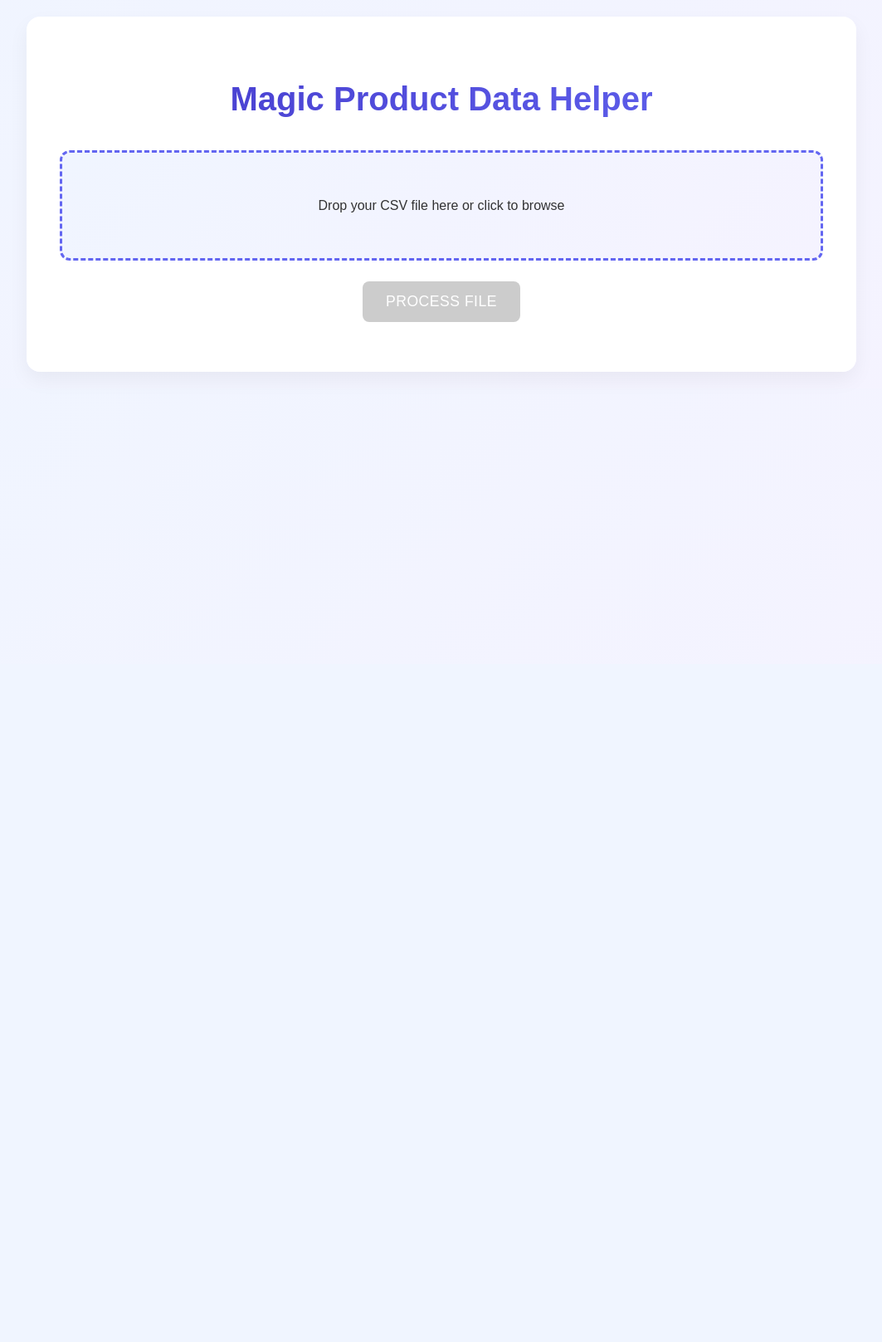
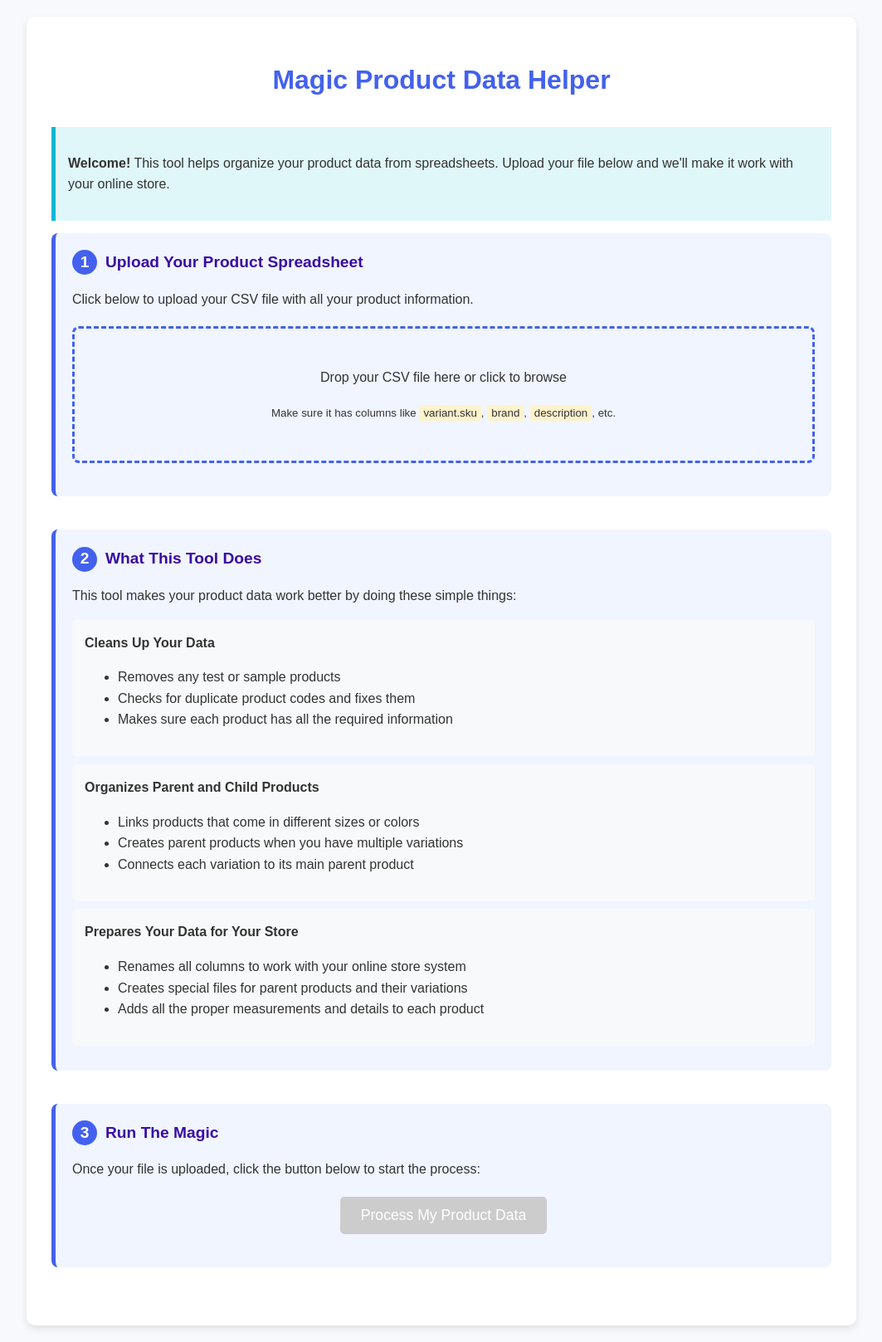
Before and after one commit to jonahumans/Migration-Assistant, a Flask app: page / in a window 1280 px wide. Shown: the whole page at 83% size, without its empty margins (108-1171 px from the left). Before the commit the page ends 448 px from the top, so only its background shows below. Run offline with Flask 3, Linux system fonts and the light colour scheme.

Commit message:
Restored to 'e5a860c527cb205571e6ed9150c6dfc2ef11d926'
Replit-Restored-To:e5a860c527cb205571e6ed9150c6dfc2ef11d926

```diff
--- a/templates/index.html
+++ b/templates/index.html
@@ -1,3 +1,4 @@
+
 <!DOCTYPE html>
 <html lang="en">
 <head>
@@ -12,155 +13,275 @@
             max-width: 1000px;
             margin: 0 auto;
             padding: 20px;
-            background: linear-gradient(135deg, #f0f5ff 0%, #f5f3ff 100%);
+            background-color: #f7f9fc;
         }
         .container {
-            background-color: rgba(255, 255, 255, 0.95);
-            padding: 40px;
-            border-radius: 16px;
-            box-shadow: 0 10px 25px rgba(0,0,0,0.05);
-            backdrop-filter: blur(10px);
+            background-color: white;
+            padding: 30px;
+            border-radius: 10px;
+            box-shadow: 0 4px 8px rgba(0,0,0,0.1);
         }
         h1 {
-            color: #4338ca;
+            color: #4361ee;
             text-align: center;
             margin-bottom: 30px;
-            font-weight: 700;
-            font-size: 2.5em;
-            background: linear-gradient(120deg, #4338ca, #6366f1);
-            -webkit-background-clip: text;
-            -webkit-text-fill-color: transparent;
+        }
+        h2 {
+            color: #3a0ca3;
+            border-bottom: 2px solid #ddd;
+            padding-bottom: 10px;
+            margin-top: 40px;
+        }
+        .step {
+            margin-bottom: 40px;
+            padding: 20px;
+            background-color: #f0f5ff;
+            border-radius: 8px;
+            border-left: 5px solid #4361ee;
+        }
+        .step-title {
+            font-weight: bold;
+            font-size: 1.2em;
+            margin-bottom: 15px;
+            color: #3a0ca3;
+            display: flex;
+            align-items: center;
+        }
+        .step-number {
+            background-color: #4361ee;
+            color: white;
+            width: 30px;
+            height: 30px;
+            border-radius: 50%;
+            display: inline-flex;
+            justify-content: center;
+            align-items: center;
+            margin-right: 10px;
         }
         .upload-area {
-            border: 3px dashed #6366f1;
-            border-radius: 12px;
-            padding: 35px;
+            border: 3px dashed #4361ee;
+            border-radius: 8px;
+            padding: 30px;
             text-align: center;
-            background: linear-gradient(135deg, #f0f5ff 0%, #f5f3ff 100%);
-            margin: 25px 0;
+            background-color: #f0f5ff;
+            margin: 20px 0;
             cursor: pointer;
             transition: all 0.3s;
         }
         .upload-area:hover {
-            background: linear-gradient(135deg, #e8efff 0%, #ede9ff 100%);
-            transform: translateY(-2px);
+            background-color: #e6eeff;
+        }
+        #file-input {
+            display: none;
         }
         .button {
-            background: linear-gradient(135deg, #4338ca, #6366f1);
+            background-color: #4361ee;
             color: white;
             border: none;
-            padding: 14px 28px;
+            padding: 12px 25px;
             font-size: 1.1em;
-            border-radius: 8px;
+            border-radius: 5px;
             cursor: pointer;
             display: block;
             margin: 20px auto;
-            transition: all 0.3s;
-            font-weight: 500;
-            text-transform: uppercase;
-            letter-spacing: 0.5px;
-            box-shadow: 0 4px 12px rgba(99, 102, 241, 0.2);
+            transition: background-color 0.3s;
         }
         .button:hover {
-            transform: translateY(-2px);
-            box-shadow: 0 6px 16px rgba(99, 102, 241, 0.3);
+            background-color: #3a0ca3;
         }
         .button:disabled {
-            background: #cccccc;
+            background-color: #cccccc;
             cursor: not-allowed;
-            transform: none;
-            box-shadow: none;
+        }
+        .box {
+            padding: 15px;
+            background-color: #f8f9fa;
+            border-radius: 5px;
+            margin: 10px 0;
+        }
+        .info-box {
+            background-color: #e0f7fa;
+            border-left: 5px solid #00b8d4;
+            padding: 15px;
+            margin: 15px 0;
         }
         .output-box {
-            background: white;
-            border-radius: 8px;
+            background-color: #f5f5f5;
+            border: 1px solid #ddd;
             padding: 20px;
-            margin-top: 20px;
-            box-shadow: inset 0 2px 4px rgba(0,0,0,0.05);
+            border-radius: 5px;
+            margin-top: 30px;
             max-height: 300px;
             overflow-y: auto;
         }
-        #file-input {
+        .hidden {
             display: none;
+        }
+        .highlight {
+            background-color: #fff3cd;
+            padding: 2px 5px;
+            border-radius: 3px;
         }
     </style>
 </head>
 <body>
     <div class="container">
         <h1>Magic Product Data Helper</h1>
-        <div class="upload-area" id="upload-area">
-            <p>Drop your CSV file here or click to browse</p>
-            <input type="file" id="file-input" accept=".csv">
+
+        <div class="info-box">
+            <p><strong>Welcome!</strong> This tool helps organize your product data from spreadsheets. Upload your file below and we'll make it work with your online store.</p>
         </div>
-        <button class="button" id="process-button" disabled>Process File</button>
-        <div class="output-box" id="processing-log" style="display: none;">
-            <p>Processing started...</p>
+
+        <div class="step">
+            <div class="step-title"><span class="step-number">1</span> Upload Your Product Spreadsheet</div>
+            <p>Click below to upload your CSV file with all your product information.</p>
+
+            <div class="upload-area" id="upload-area">
+                <p>Drop your CSV file here or click to browse</p>
+                <p><small>Make sure it has columns like <span class="highlight">variant.sku</span>, <span class="highlight">brand</span>, <span class="highlight">description</span>, etc.</small></p>
+                <input type="file" id="file-input" accept=".csv">
+            </div>
         </div>
-        <button class="button" id="download-button" style="display: none;">Download Processed Files</button>
+
+        <div class="step">
+            <div class="step-title"><span class="step-number">2</span> What This Tool Does</div>
+            <p>This tool makes your product data work better by doing these simple things:</p>
+
+            <div class="box">
+                <strong>Cleans Up Your Data</strong>
+                <ul>
+                    <li>Removes any test or sample products</li>
+                    <li>Checks for duplicate product codes and fixes them</li>
+                    <li>Makes sure each product has all the required information</li>
+                </ul>
+            </div>
+
+            <div class="box">
+                <strong>Organizes Parent and Child Products</strong>
+                <ul>
+                    <li>Links products that come in different sizes or colors</li>
+                    <li>Creates parent products when you have multiple variations</li>
+                    <li>Connects each variation to its main parent product</li>
+                </ul>
+            </div>
+
+            <div class="box">
+                <strong>Prepares Your Data for Your Store</strong>
+                <ul>
+                    <li>Renames all columns to work with your online store system</li>
+                    <li>Creates special files for parent products and their variations</li>
+                    <li>Adds all the proper measurements and details to each product</li>
+                </ul>
+            </div>
+        </div>
+
+        <div class="step">
+            <div class="step-title"><span class="step-number">3</span> Run The Magic</div>
+            <p>Once your file is uploaded, click the button below to start the process:</p>
+            <button class="button" id="process-button" disabled>Process My Product Data</button>
+        </div>
+
+        <div class="step hidden" id="results-section">
+            <div class="step-title"><span class="step-number">4</span> Get Your Files</div>
+            <p>All done! Here are your processed files:</p>
+
+            <div class="output-box" id="processing-log">
+                <p>Processing started...</p>
+            </div>
+
+            <button class="button" id="download-button">Download All Files</button>
+        </div>
     </div>
 
     <script>
         const uploadArea = document.getElementById('upload-area');
         const fileInput = document.getElementById('file-input');
         const processButton = document.getElementById('process-button');
+        const resultsSection = document.getElementById('results-section');
         const processingLog = document.getElementById('processing-log');
         const downloadButton = document.getElementById('download-button');
 
-        uploadArea.addEventListener('click', () => fileInput.click());
+        // Handle file selection via click
+        uploadArea.addEventListener('click', () => {
+            fileInput.click();
+        });
+
+        // Handle drag and drop
         uploadArea.addEventListener('dragover', (e) => {
             e.preventDefault();
-            uploadArea.style.background = '#e8efff';
+            uploadArea.style.backgroundColor = '#e6eeff';
         });
+
         uploadArea.addEventListener('dragleave', () => {
-            uploadArea.style.background = '#f0f5ff';
+            uploadArea.style.backgroundColor = '#f0f5ff';
         });
+
         uploadArea.addEventListener('drop', (e) => {
             e.preventDefault();
+            uploadArea.style.backgroundColor = '#f0f5ff';
+
             if (e.dataTransfer.files.length) {
                 fileInput.files = e.dataTransfer.files;
                 handleFileSelect();
             }
         });
 
+        // Handle file selection change
         fileInput.addEventListener('change', handleFileSelect);
 
         function handleFileSelect() {
             if (fileInput.files.length > 0) {
-                uploadArea.innerHTML = `<p>Selected: ${fileInput.files[0].name}</p>`;
+                const fileName = fileInput.files[0].name;
+                uploadArea.innerHTML = `<p><strong>Selected file:</strong> ${fileName}</p>`;
                 processButton.disabled = false;
             }
         }
 
+        // Handle process button click
         processButton.addEventListener('click', () => {
+            // Create a FormData object and add the file
             const formData = new FormData();
             formData.append('file', fileInput.files[0]);
 
             processButton.disabled = true;
             processButton.textContent = 'Processing...';
-            processingLog.style.display = 'block';
+            resultsSection.classList.remove('hidden');
+            processingLog.innerHTML = '<p>Starting to process your file...</p>';
 
+            // Send the file to the server
             fetch('/upload', {
                 method: 'POST',
                 body: formData
             })
             .then(response => response.json())
             .then(data => {
-                processingLog.innerHTML = data.log.join('<br>');
+                processingLog.innerHTML = '';
+
+                // Add each log message to the processing log
+                if (data.log && data.log.length) {
+                    data.log.forEach(message => {
+                        processingLog.innerHTML += `<p>${message}</p>`;
+                    });
+                }
+
+                processingLog.scrollTop = processingLog.scrollHeight;
+
                 if (data.status === 'success') {
-                    downloadButton.style.display = 'block';
-                    processButton.textContent = 'Complete!';
+                    processButton.textContent = 'Processing Complete!';
+                    downloadButton.disabled = false;
                 } else {
-                    processButton.textContent = 'Error';
+                    processButton.textContent = 'Error Processing File';
                     processButton.style.backgroundColor = '#dc3545';
                 }
             })
             .catch(error => {
-                processingLog.innerHTML += `<br>Error: ${error.message}`;
-                processButton.textContent = 'Error';
+                processingLog.innerHTML += `<p>Error: ${error.message}</p>`;
+                processButton.textContent = 'Error Processing File';
                 processButton.style.backgroundColor = '#dc3545';
             });
         });
 
+        // Handle download button click
         downloadButton.addEventListener('click', () => {
             window.location.href = '/download';
         });
```
Also changed, not shown: addvariants.py (+12 -9 lines), output/parent_columns.txt (added, +1 -0 lines), parentattributesonvarients.py (+7 -6 lines), variantattributes.py (+7 -6 lines), output/group_skus.csv (added), output/parents.csv (added), 1 other file.
